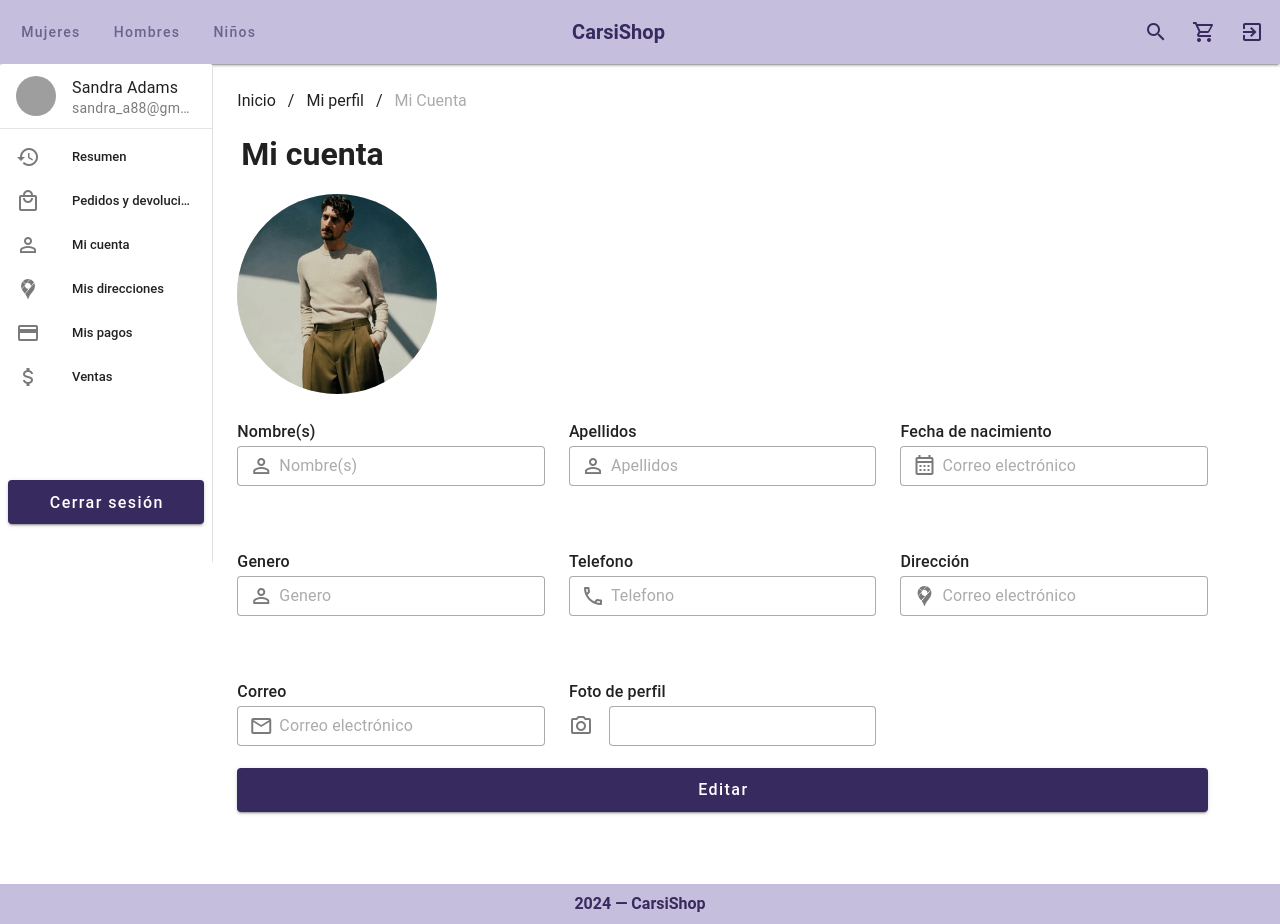
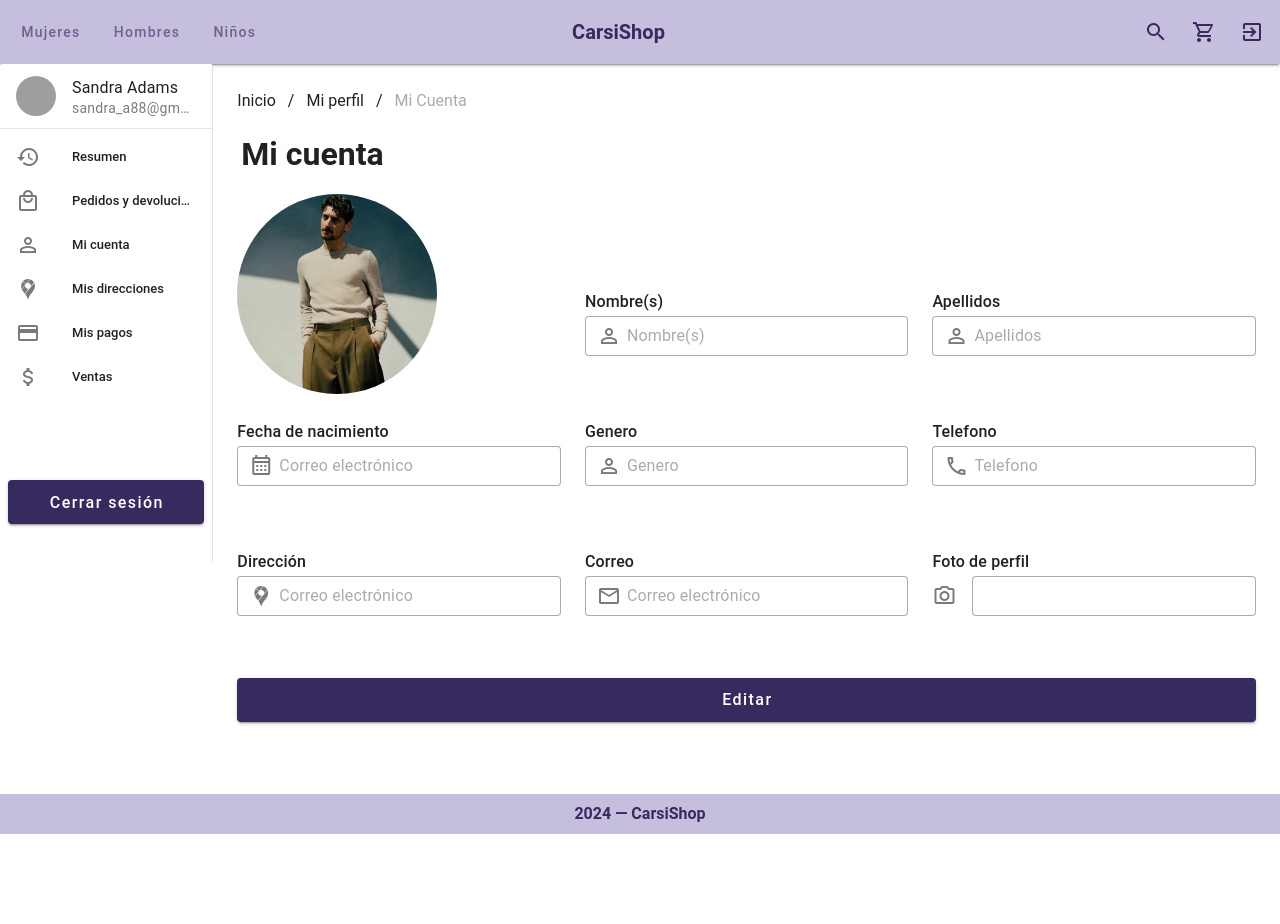
Before and after one commit to JoksanBahena/CARSISHOP-UI, a Vue app: page /profileAccount in a window 1280 px wide. After the commit the page ends 834 px from the top, so only its background shows below. Built offline with nearby package versions, Linux system fonts and the light colour scheme; grey boxes are pictures that could not be loaded.

Commit message:
[MODIFY] Oreden de los inputs

```diff
--- a/src/views/profile/ProfileAccountView.vue
+++ b/src/views/profile/ProfileAccountView.vue
@@ -3,145 +3,102 @@
     <v-breadcrumbs :items="['Inicio', 'Mi perfil', 'Mi Cuenta']"></v-breadcrumbs>
     <h1 class='ml-5'>Mi cuenta</h1>
 
-  <v-container class='pr-16'>
+    <v-container>
       <v-row>
-      <v-col cols="4">
-        <v-img
-  lazy-src="@/assets/imgs/men_card.webp"
-  src="@/assets/imgs/men_card.webp"
-  width="200"
-  height="200"
-  aspect-ratio="1"
-  class="bg-grey-lighten-2 rounded-circle"
-  cover
->
-
+        <v-col cols="12" md="4">
+          <v-img lazy-src="@/assets/imgs/men_card.webp" src="@/assets/imgs/men_card.webp" width="200" height="200"
+            aspect-ratio="1" class="bg-grey-lighten-2 rounded-circle" cover>
           </v-img>
-
         </v-col>
-      </v-row>
-      <v-row>
-
-        <v-col cols="4">
+        <v-col cols="12" md="4" class="mt-auto">
           <div class="mb-4">
             <div class="text-subtitle-1 font-weight-medium">
               Nombre(s)
             </div>
-          <v-text-field
-            density="compact"
-            placeholder="Nombre(s)"
-            prepend-inner-icon="mdi-account-outline"
-            variant="outlined"
-          />
+            <v-text-field density="compact" placeholder="Nombre(s)" prepend-inner-icon="mdi-account-outline"
+              variant="outlined" />
           </div>
-
         </v-col>
-        <v-col cols="4">  <div class="mb-4">
+        <v-col cols="12" md="4" class="mt-auto">
+          <div class="mb-4">
             <div class="text-subtitle-1 font-weight-medium">
               Apellidos
             </div>
-          <v-text-field
-            density="compact"
-            placeholder="Apellidos"
-            prepend-inner-icon="mdi-account-outline"
-            variant="outlined"
-          />
+            <v-text-field density="compact" placeholder="Apellidos" prepend-inner-icon="mdi-account-outline"
+              variant="outlined" />
           </div>
         </v-col>
-        <v-col cols="4">  <div class="mb-4">
+
+      </v-row>
+
+      <v-row>
+        <v-col cols="12" md="4">
+          <div class="mb-4">
             <div class="text-subtitle-1 font-weight-medium">
               Fecha de nacimiento
             </div>
-          <v-text-field
-            density="compact"
-            placeholder="Correo electrónico"
-            prepend-inner-icon="mdi-calendar-month-outline"
-            variant="outlined"
-          />
+            <v-text-field density="compact" placeholder="Correo electrónico"
+              prepend-inner-icon="mdi-calendar-month-outline" variant="outlined" />
           </div>
         </v-col>
-      </v-row>
-      <v-row>
- <v-col cols="4">
+        <v-col cols="12" md="4">
           <div class="mb-4">
             <div class="text-subtitle-1 font-weight-medium">
               Genero
             </div>
-          <v-text-field
-            density="compact"
-            placeholder="Genero"
-            prepend-inner-icon="mdi-account-outline"
-            variant="outlined"
-          />
+            <v-text-field density="compact" placeholder="Genero" prepend-inner-icon="mdi-account-outline"
+              variant="outlined" />
           </div>
 
         </v-col>
-        <v-col cols="4">  <div class="mb-4">
+        <v-col cols="12" md="4">
+          <div class="mb-4">
             <div class="text-subtitle-1 font-weight-medium">
               Telefono
             </div>
-          <v-text-field
-            density="compact"
-            placeholder="Telefono"
-            prepend-inner-icon="mdi-phone-outline"
-            variant="outlined"
-          />
+            <v-text-field density="compact" placeholder="Telefono" prepend-inner-icon="mdi-phone-outline"
+              variant="outlined" />
           </div>
         </v-col>
-        <v-col cols="4">  <div class="mb-4">
+
+      </v-row>
+      <v-row>
+
+
+        <v-col cols="12" md="4">
+          <div class="mb-4">
             <div class="text-subtitle-1 font-weight-medium">
               Dirección
             </div>
-          <v-text-field
-            density="compact"
-            placeholder="Correo electrónico"
-            prepend-inner-icon="mdi-google-maps"
-            variant="outlined"
-          />
+            <v-text-field density="compact" placeholder="Correo electrónico" prepend-inner-icon="mdi-google-maps"
+              variant="outlined" />
           </div>
+        </v-col>
+        <v-col cols="12" md="4">
+          <div class="text-subtitle-1 font-weight-medium">
+            Correo
+          </div>
+          <v-text-field density="compact" placeholder="Correo electrónico" prepend-inner-icon="mdi-email-outline"
+            variant="outlined" />
+        </v-col>
+        <v-col cols="12" md="4">
+          <div class="text-subtitle-1 font-weight-medium">
+            Foto de perfil
+          </div>
+          <v-file-input density="compact" type="file" accept="image/png, image/jpeg, image/bmp" variant="outlined"
+            prepend-icon="mdi-camera-outline" chips show-size @change="onFileChange" />
         </v-col>
       </v-row>
       <v-row>
-        <v-col cols="4">
-           <div class="text-subtitle-1 font-weight-medium">
-           Correo
-          </div>
-          <v-text-field
-            density="compact"
-            placeholder="Correo electrónico"
-            prepend-inner-icon="mdi-email-outline"
-            variant="outlined"
-          />
-        </v-col>
- <v-col cols="4">
-              <div class="text-subtitle-1 font-weight-medium">
-          Foto de perfil
-          </div>
-              <v-file-input
-                density="compact"
-                type="file"
-                accept="image/png, image/jpeg, image/bmp"
-                variant="outlined"
-                prepend-icon="mdi-camera-outline"
-                chips
-                show-size
-                @change="onFileChange"
-              />
- </v-col>
-
-      </v-row>
-        <v-btn
-          class="mb-8 text-none"
-          :color="colors.primary_dark"
-          size="large"
-          block
-        >
+        <v-col cols="12">
+          <v-btn class="mb-8 text-none" :color="colors.primary_dark" size="large" block>
             Editar
           </v-btn>
+        </v-col>
+      </v-row>
     </v-container>
 
   </profile-layout>
-
 </template>
 
 <script setup>
@@ -155,4 +112,16 @@ const colors = {
   white: Colors.cs_white,
 };
 
+const image_url = ref("");
+
+const onFileChange = (e) => {
+  const file = e.target.files[0];
+  const reader = new FileReader();
+
+  reader.onload = (e) => {
+    image_url.value = e.target.result;
+  };
+
+  reader.readAsDataURL(file);
+};
 </script>
```
Lines whose indentation alone changed are shown as unchanged.
